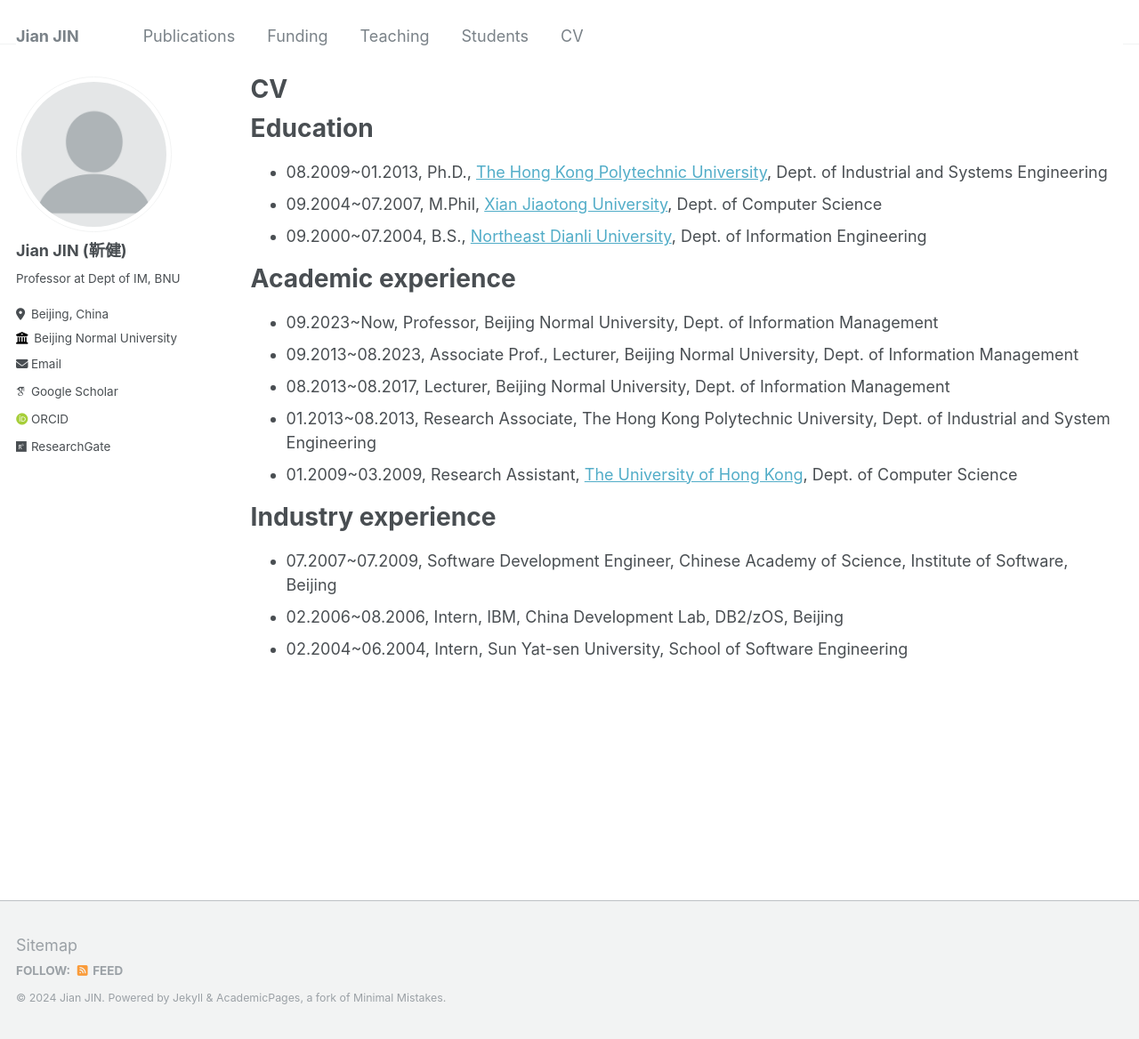
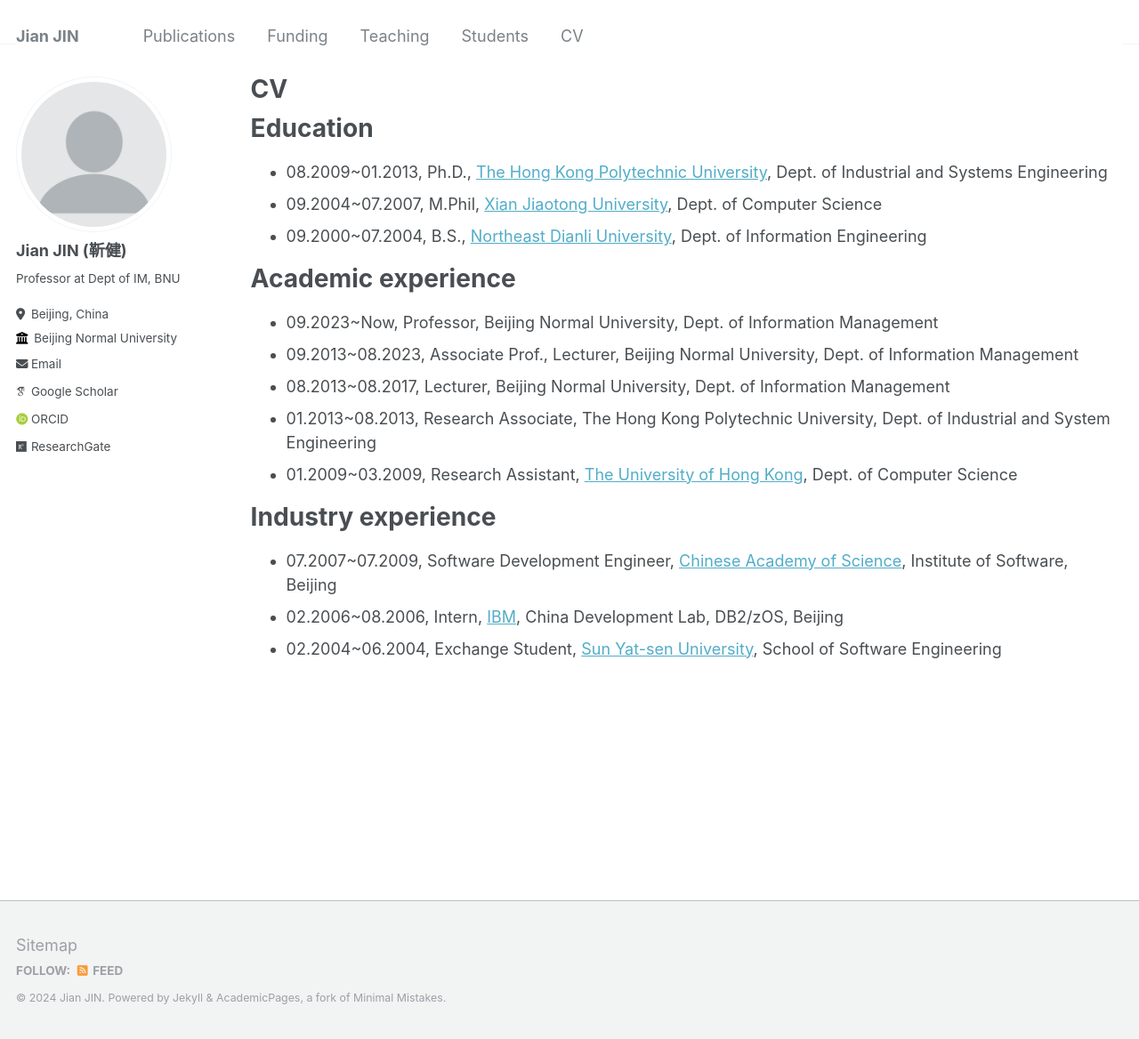
Before and after one commit to xjtujay/xjtujay.github.io, a Jekyll site: the page built from _pages/cv.md, in a window 1280 px wide and 1168 px high. Shown: the whole window at 89% size. Built offline with Jekyll 4.4.1, drawn with Linux system fonts in a browser that asks for light colours; some web fonts are replaced.

Commit message:
Update cv.md

```diff
--- a/_pages/cv.md
+++ b/_pages/cv.md
@@ -25,6 +25,6 @@ Academic experience
 
 Industry experience
 ======
-* 07.2007~07.2009, Software Development Engineer, Chinese Academy of Science, Institute of Software, Beijing
-* 02.2006~08.2006, Intern, IBM, China Development Lab, DB2/zOS, Beijing
-* 02.2004~06.2004, Intern, Sun Yat-sen University, School of Software Engineering
+* 07.2007~07.2009, Software Development Engineer, [Chinese Academy of Science](http://www.iscas.ac.cn/), Institute of Software, Beijing
+* 02.2006~08.2006, Intern, [IBM](https://www.ibm.com/cn-zh), China Development Lab, DB2/zOS, Beijing
+* 02.2004~06.2004, Exchange Student, [Sun Yat-sen University](https://sse.sysu.edu.cn/), School of Software Engineering
```
